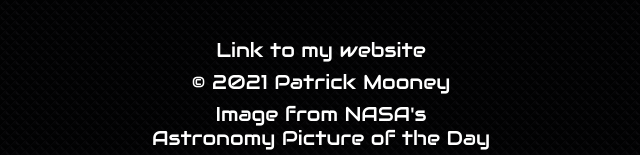
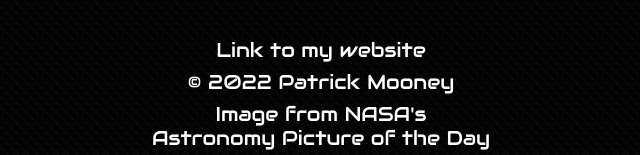
Before and after one commit to pfmooney1/NASA_API, a plain HTML site: page NASAAPI.html in a window 1280 px wide. Shown: the part 845-1000 px from the top of the page, 319-959 px from the left. Drawn offline with nearby package versions, Linux system fonts and the light colour scheme; no server answers.

Commit message:
Updated the copyright year

```diff
--- a/NASAAPI.html
+++ b/NASAAPI.html
@@ -133,8 +133,10 @@
         </div>
 
         <footer class="container-lg pt-5">
-            <h6 class="text-white mx-auto text-center pt-2"><a rel="noreferrer" href="https://pfmooney1.github.io/Patrick-Mooney-Portfolio/" class="text-white mx-auto text-center p-0">Link to my website</a></h6>
-            <h6 class="text-white mx-auto text-center p-0">© 2021 Patrick Mooney</h6>
+            <h6 class="text-white mx-auto text-center pt-2">
+                <a rel="noreferrer" href="https://patrickmooney.tech" class="text-white mx-auto text-center p-0">Link to my website</a>
+            </h6>
+            <h6 class="text-white mx-auto text-center p-0">© 2022 Patrick Mooney</h6>
             <h6 class="text-white mx-auto text-center p-0">Image from NASA's <br> Astronomy Picture of the Day </h6>
         </footer>
             <script src="NASAAPIScriptsVanillaVersion.js"></script>
```
